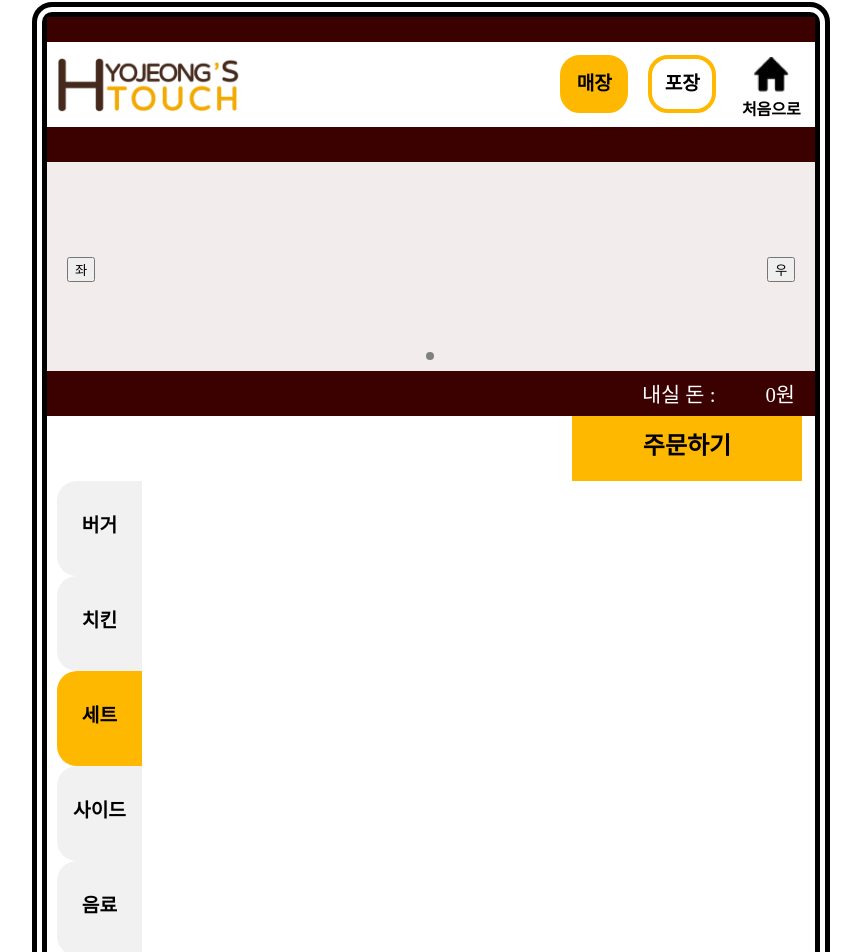
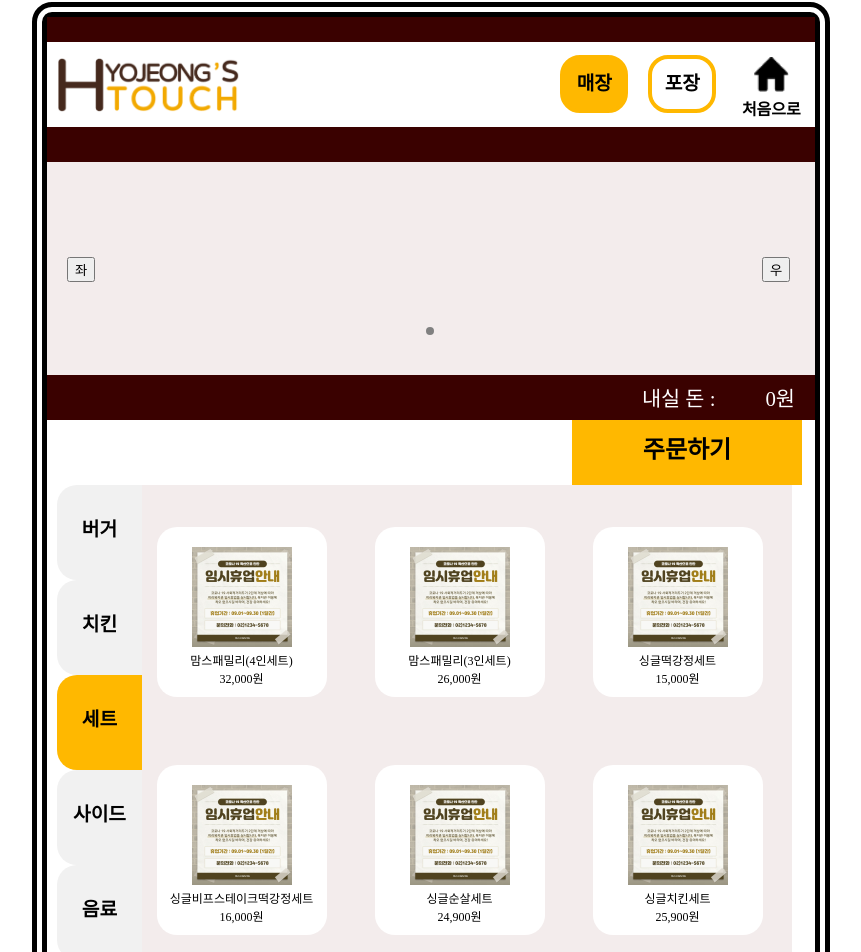
Before and after one commit to teamSixmen/E.O.O_example, a React (Create React App) app: page /menu/setmenu in a window 1280 px wide. Shown: the part 98-1050 px from the top of the page, without its empty margins (209-1070 px from the left). Built offline with nearby package versions, Linux system fonts and the light colour scheme.

Commit message:
initial commit
#8

#conflicts resolving

```diff
--- a/src/components/SelectedMenus.module.css
+++ b/src/components/SelectedMenus.module.css
@@ -20,8 +20,8 @@
 .Display {
     width: 670px;
     height: 150px;
-    margin-top: 30px;
-    margin-left: 50px;
+    margin-top: 5px;
+    margin-left: 45px;
     overflow-y: hidden;
     display: inline-block;
 }
@@ -81,6 +81,5 @@
 
 .NextText {
     display: inline-block;
-    float: right;
     margin-right: 20px;
 }
--- a/src/pages/Menus.module.css
+++ b/src/pages/Menus.module.css
@@ -1,3 +1,9 @@
+.allBox {
+    width: 768px;
+    height: 548px;
+    display: flex;
+}
+
 .Box {
     width: 665px;
     height: 476px;
@@ -5,4 +11,39 @@
     /* top: 439px; */
     /* left: 103px; */
     background-color: rgba(243, 236, 236, 1);
+    margin-top: -485px;
+    margin-left: 80px;
+    display: flex;
+    flex-wrap: wrap;
+    justify-content: center;
+    align-items: center;
+
 }
+
+.pagenation {
+    width: 654px;
+    display: flex;
+    justify-content: center;
+
+}
+
+.pagebutton {
+    width: 22px;
+    height: 22px;
+    margin-right: 10px;
+    border: 1px solid #ccc;
+    border-radius: 50px;
+    background-color: #fff;
+    color: #fff;
+    cursor: pointer;
+}
+
+.buttonActive {
+
+    margin-right: 5px;
+    border: 1px double #ccc;
+    border-radius: 50px;
+    background-color: #ffb800;
+    color: #ffb800;
+    cursor: pointer;
+}
```
Also changed, not shown: src/components/Selected.js (+1 -16 lines).
